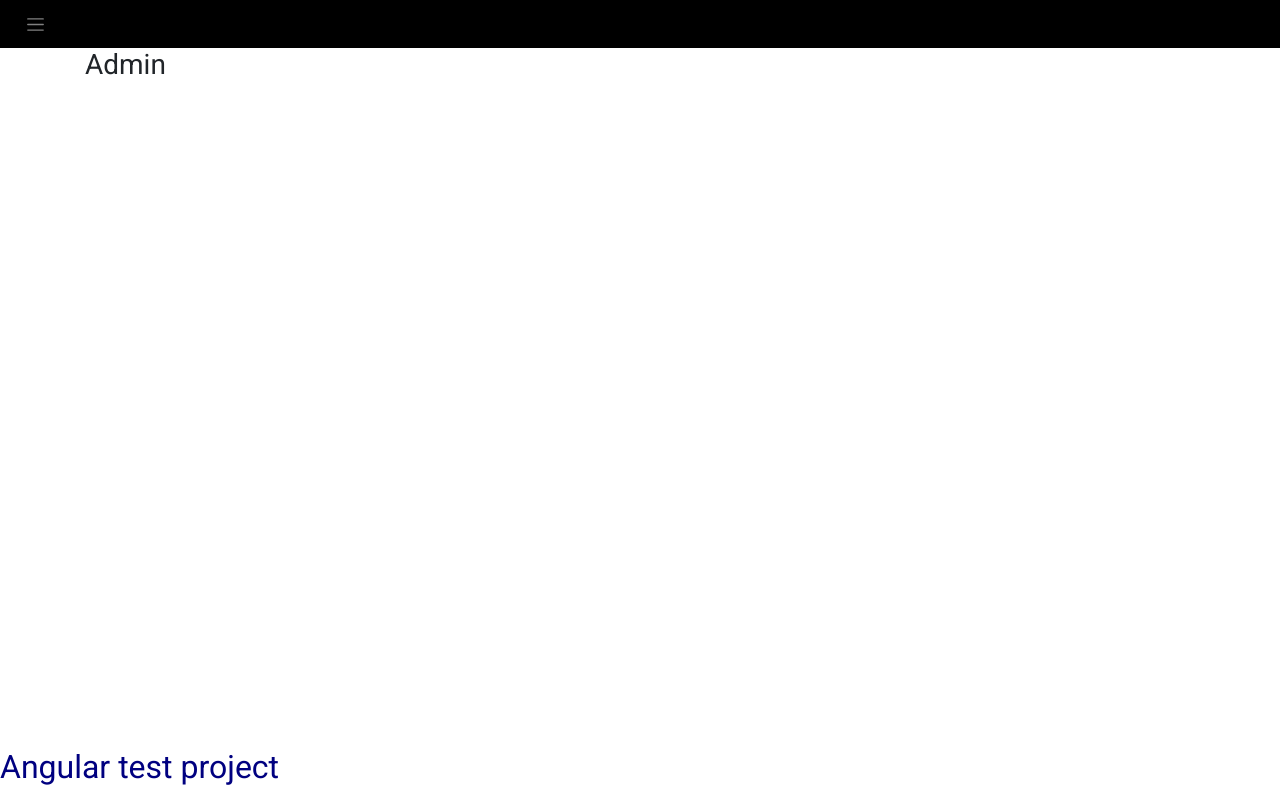
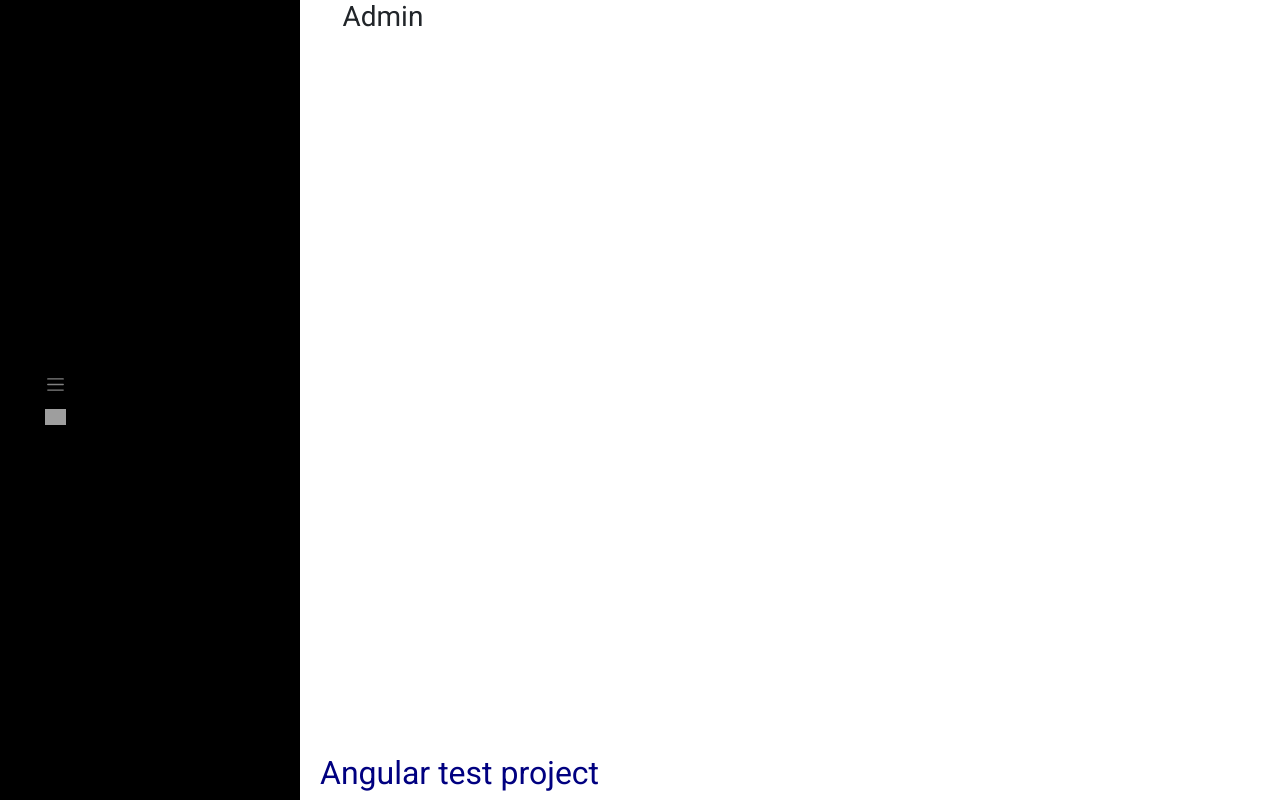
Before and after one commit to joarkm/AngularSPA, an Angular app: page /admin in a window 1280 px wide. Built offline with nearby package versions, Linux system fonts and the light colour scheme; grey boxes are pictures that could not be loaded.

Commit message:
Made header stay on the left when the screenwith is large, otherwise on the top of the screen
Also made footer move to the right when the menu is vertical

```diff
--- a/src/app/app.component.css
+++ b/src/app/app.component.css
@@ -1,7 +1,12 @@
+@media (max-width: 767px) {
+    /* On small screens, the nav menu spans the full width of the screen. Leave a space for it. */
+    .body-content {
+        padding-top: 50px;
+    }
+}
 .page-content {
     margin-bottom: -100px;
 }
-
 .footer-gap {
     height: 100px;
 }
--- a/src/app/app.component.html
+++ b/src/app/app.component.html
@@ -1,7 +1,9 @@
-<app-header></app-header>
-
-<div class="page-content" [ngStyle]="{'min-height': clientHeight + 'px'}">
-    <router-outlet></router-outlet>
-    <div class="footer-gap"></div>
+<div class="row">
+    <div class="col-sm-3">
+        <app-header></app-header>
+    </div>
+    <div class="col-sm-9" >
+        <router-outlet></router-outlet>
+    </div>
 </div>
 <app-footer></app-footer>
--- a/src/app/outer/footer/footer.component.css
+++ b/src/app/outer/footer/footer.component.css
@@ -0,0 +1,19 @@
+@media (min-width: 768px) {
+    footer {
+        position: absolute;
+        bottom: 0;
+        left: 25%;
+        right: 0;
+        z-index: 1;
+    }
+}
+
+@media (max-width: 768px) {
+    footer {
+        position: fixed;
+        bottom: 0;
+        left: 0;
+        right: 0;
+        z-index: 1;
+    }
+}
--- a/src/app/outer/footer/footer.component.html
+++ b/src/app/outer/footer/footer.component.html
@@ -1,3 +1,3 @@
-<footer style="border-radius: 2px 2px red">
+<footer>
   <h2 style="color: navy">Angular test project</h2>
 </footer>
--- a/src/app/shared/components/header/header.component.css
+++ b/src/app/shared/components/header/header.component.css
@@ -0,0 +1,47 @@
+/* Keep the nav menu independent of scrolling and on top of other items */
+.main-nav {
+    position: fixed;
+    top: 0;
+    left: 0;
+    right: 0;
+    z-index: 1;
+}
+
+@media (min-width: 768px) {
+    /* On small screens, convert the nav menu to a vertical sidebar */
+    .main-nav {
+        height: 100%;
+        width: calc(25% - 20px);
+    }
+    .navbar {
+        border-radius: 0px;
+        border-width: 0px;
+        height: 100%;
+    }
+    .navbar-header {
+        float: none;
+    }
+    .navbar-collapse {
+        border-top: 1px solid #444;
+        padding: 0px;
+    }
+    .navbar ul {
+        float: none;
+    }
+    .navbar li {
+        float: none;
+        font-size: 15px;
+        margin: 6px;
+    }
+    .navbar li button {
+        padding: 10px 16px;
+        border-radius: 4px;
+    }
+    .navbar button {
+        /* If a menu item's text is too long, truncate it */
+        width: 100%;
+        white-space: nowrap;
+        overflow: hidden;
+        text-overflow: ellipsis;
+    }
+}
--- a/src/app/shared/components/header/header.component.html
+++ b/src/app/shared/components/header/header.component.html
@@ -1,20 +1,22 @@
-<header>
-    <nav class="navbar navbar-dark bg-spa">
-        <ul class="navbar-nav mr-auto">
-            <li class="nav-item">
+<header class="main-nav">
+    <nav class="navbar navbar-dark bg-spa navbar-inverse">
+        <div class='navbar-header'>
             <button class="btn btn-sm btn-spa" type="button" (click)="menuIsCollapsed = !menuIsCollapsed">
                 <span class="navbar-toggler-icon"></span>
             </button>
+            <button class="btn btn-sm btn-spa" routerLink="/">
+                <img src="{{iconPath}}/white/home.png" height="16px">
+            </button>
+        </div>
+        <div class='clearfix'></div>
         <div class="collapse navbar-collapse" [ngbCollapse]="menuIsCollapsed">
-                    <div class="row">
-                        <div class="col-sm mx-auto mt-2" *ngFor="let menuEntry of userMenuEntries">
+            <ul class='nav navbar-nav'>
+                <li *ngFor="let menuEntry of userMenuEntries" [routerLinkActive]="['link-active']">
                     <button class="btn btn-spa btn-sm" routerLink="/{{menuEntry.routeUrl}}">
                         <img src="{{menuEntry.iconPath}}" height="24px"> {{menuEntry.menuName}}
                     </button>
-                        </div>
-                    </div>
-                </div>
                 </li>
             </ul>
+        </div>
     </nav>
 </header>
```
Lines whose indentation alone changed are shown as unchanged.
